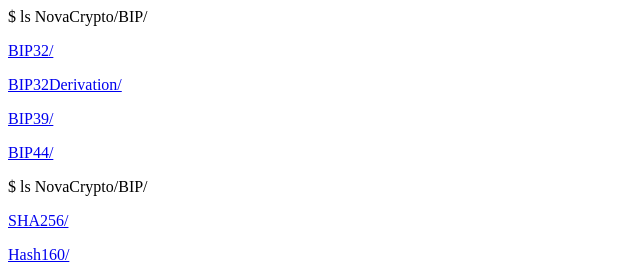
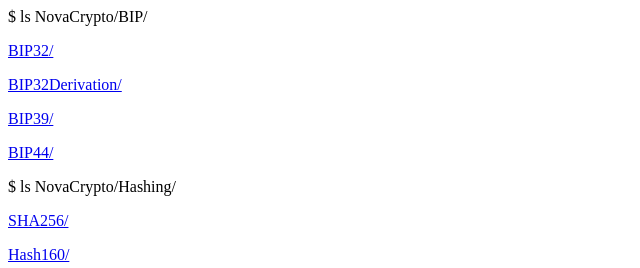
Before and after one commit to NovaCrypto/novacrypto.github.io, a plain HTML site: page index.html in a window 1280 px wide. Shown: the top 268 px of the page, 0-640 px from the left. Drawn offline with Linux system fonts and the light colour scheme.

Commit message:
Correct hashing title

```diff
--- a/index.html
+++ b/index.html
@@ -9,7 +9,7 @@ $ ls NovaCrypto/BIP/
 <p/>
 <a href="https://novacrypto.github.io/BIP44">BIP44/</a>
 <p/>
-$ ls NovaCrypto/BIP/
+$ ls NovaCrypto/Hashing/
 <p/>
 <a href="https://novacrypto.github.io/SHA256">SHA256/</a>
 <p/>
```
